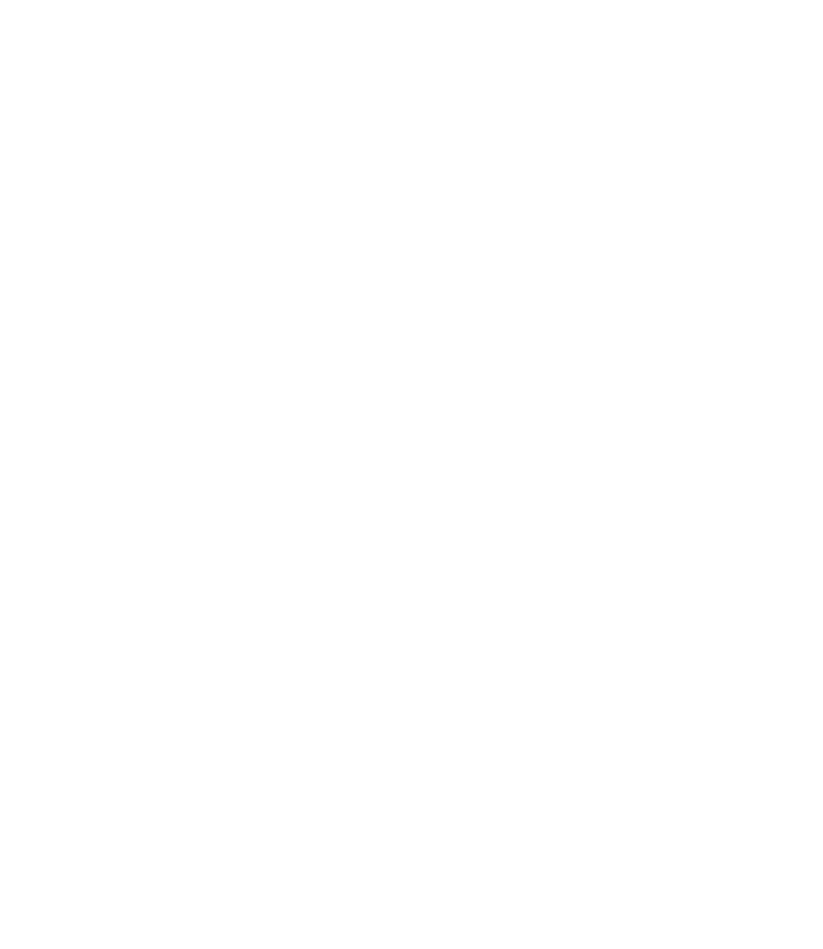
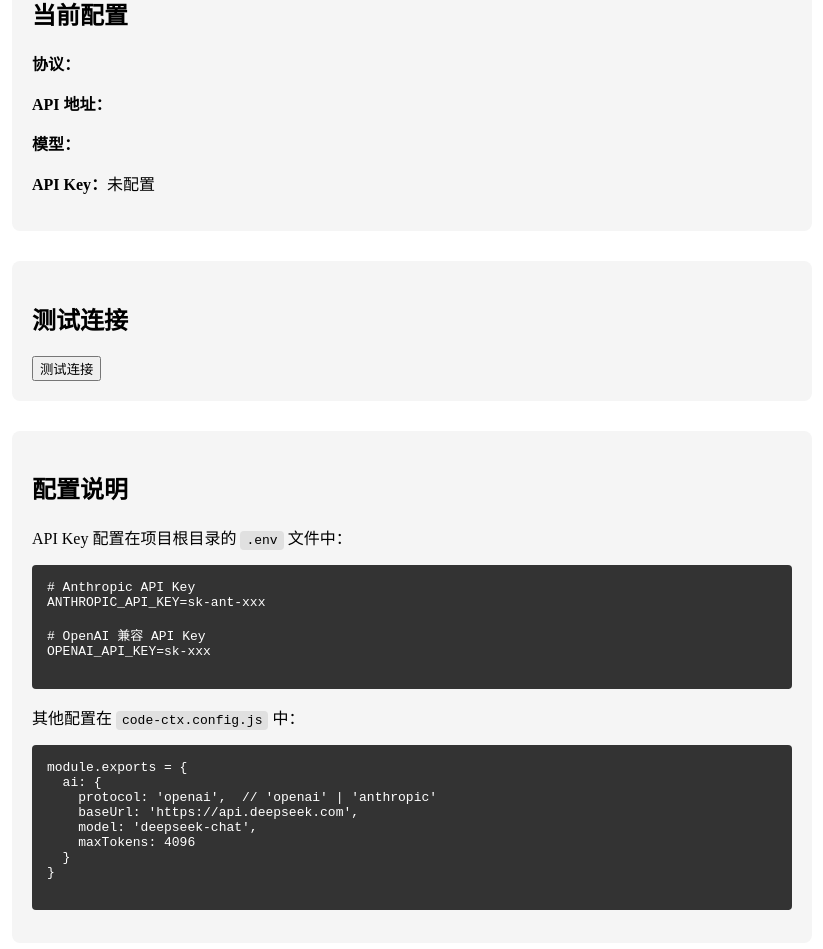
Before and after one commit to hzh1117/Code-ctx, a Vue app in the folder web/: page /ai in a window 1280 px wide. Before the commit this address had no page. Shown: the part 217-1166 px from the top of the page, without its empty margins (228-1051 px from the left). Before the commit the page ends 800 px from the top, so only its background shows below. Built offline with nearby package versions, Linux system fonts and the light colour scheme; no server answers.

Commit message:
feat: 添加 AI 配置页面

```diff
--- a/web/src/App.vue
+++ b/web/src/App.vue
@@ -2,6 +2,7 @@
   <div id="app">
     <nav>
       <router-link to="/">配置</router-link>
+      <router-link to="/ai">AI 配置</router-link>
       <router-link to="/projects">项目</router-link>
       <router-link to="/generate">生成</router-link>
     </nav>
--- a/web/src/main.js
+++ b/web/src/main.js
@@ -2,9 +2,11 @@
 import { createRouter, createWebHistory } from 'vue-router';
 import App from './App.vue';
 import Config from './views/Config.vue';
+import AIConfig from './views/AIConfig.vue';
 
 const routes = [
   { path: '/', component: Config },
+  { path: '/ai', component: AIConfig },
   { path: '/projects', component: { template: '<div>项目管理</div>' } },
   { path: '/generate', component: { template: '<div>生成上下文</div>' } }
 ];
--- /dev/null
+++ b/web/src/views/AIConfig.vue
@@ -0,0 +1,130 @@
+<template>
+  <div class="ai-config">
+    <h1>AI 配置</h1>
+
+    <div class="config-section">
+      <h2>当前配置</h2>
+      <div v-if="loading">加载中...</div>
+      <div v-else>
+        <p><strong>协议：</strong>{{ config.protocol }}</p>
+        <p><strong>API 地址：</strong>{{ config.baseUrl }}</p>
+        <p><strong>模型：</strong>{{ config.model }}</p>
+        <p><strong>API Key：</strong>{{ config.hasApiKey ? '已配置' : '未配置' }}</p>
+      </div>
+    </div>
+
+    <div class="config-section">
+      <h2>测试连接</h2>
+      <button @click="testConnection" :disabled="testing">
+        {{ testing ? '测试中...' : '测试连接' }}
+      </button>
+      <div v-if="testResult" :class="testResult.success ? 'success' : 'error'">
+        {{ testResult.success ? '连接成功' : `连接失败: ${testResult.error}` }}
+      </div>
+    </div>
+
+    <div class="config-section">
+      <h2>配置说明</h2>
+      <p>API Key 配置在项目根目录的 <code>.env</code> 文件中：</p>
+      <pre>
+# Anthropic API Key
+ANTHROPIC_API_KEY=sk-ant-xxx
+
+# OpenAI 兼容 API Key
+OPENAI_API_KEY=sk-xxx
+      </pre>
+      <p>其他配置在 <code>code-ctx.config.js</code> 中：</p>
+      <pre>
+module.exports = {
+  ai: {
+    protocol: 'openai',  // 'openai' | 'anthropic'
+    baseUrl: 'https://api.deepseek.com',
+    model: 'deepseek-chat',
+    maxTokens: 4096
+  }
+}
+      </pre>
+    </div>
+  </div>
+</template>
+
+<script>
+import axios from 'axios';
+
+export default {
+  data() {
+    return {
+      config: {},
+      loading: true,
+      testing: false,
+      testResult: null
+    };
+  },
+  async mounted() {
+    await this.loadConfig();
+  },
+  methods: {
+    async loadConfig() {
+      try {
+        const res = await axios.get('/api/ai/config');
+        this.config = res.data;
+      } catch (err) {
+        console.error('加载配置失败:', err);
+      } finally {
+        this.loading = false;
+      }
+    },
+    async testConnection() {
+      this.testing = true;
+      this.testResult = null;
+      try {
+        const res = await axios.post('/api/ai/test');
+        this.testResult = res.data;
+      } catch (err) {
+        this.testResult = { success: false, error: err.message };
+      } finally {
+        this.testing = false;
+      }
+    }
+  }
+};
+</script>
+
+<style scoped>
+.ai-config {
+  max-width: 800px;
+  margin: 0 auto;
+  padding: 20px;
+}
+
+.config-section {
+  margin-bottom: 30px;
+  padding: 20px;
+  background: #f5f5f5;
+  border-radius: 8px;
+}
+
+.success {
+  color: green;
+  margin-top: 10px;
+}
+
+.error {
+  color: red;
+  margin-top: 10px;
+}
+
+pre {
+  background: #333;
+  color: #fff;
+  padding: 15px;
+  border-radius: 4px;
+  overflow-x: auto;
+}
+
+code {
+  background: #e0e0e0;
+  padding: 2px 6px;
+  border-radius: 4px;
+}
+</style>
```
